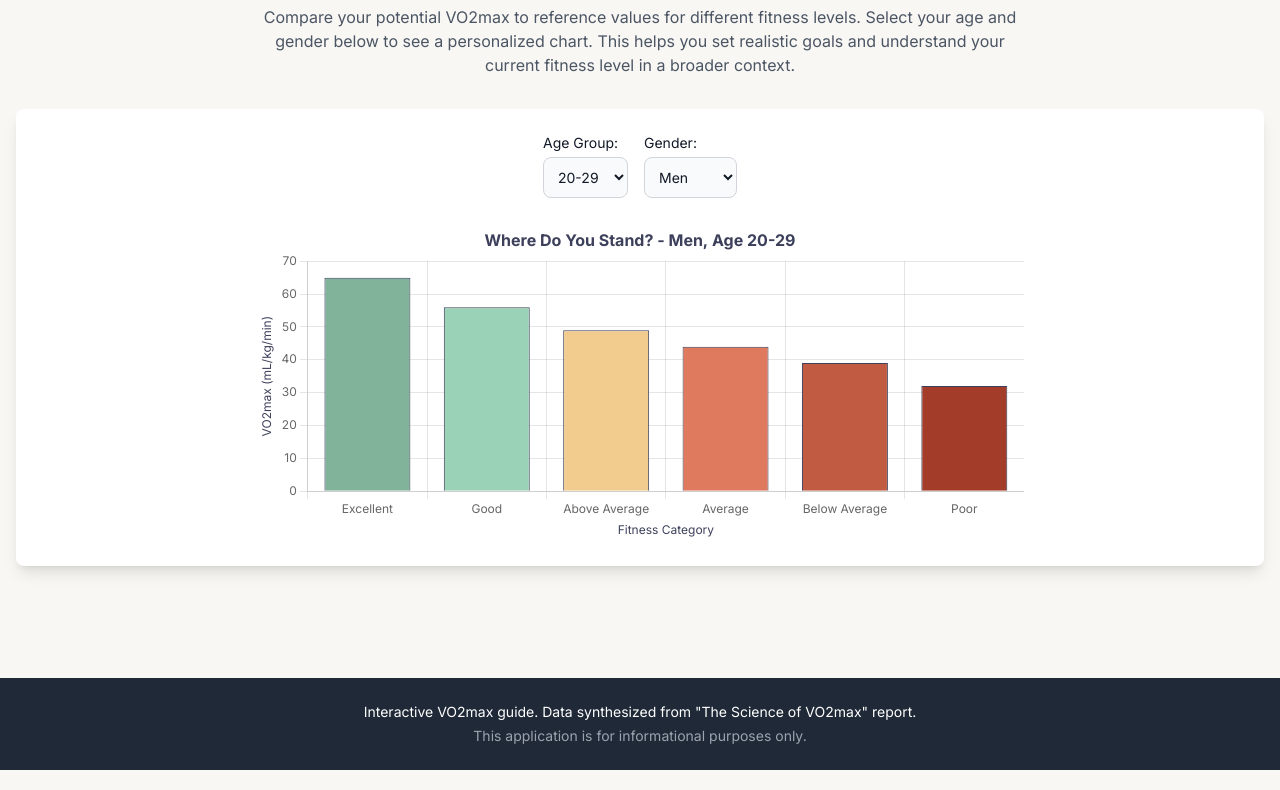
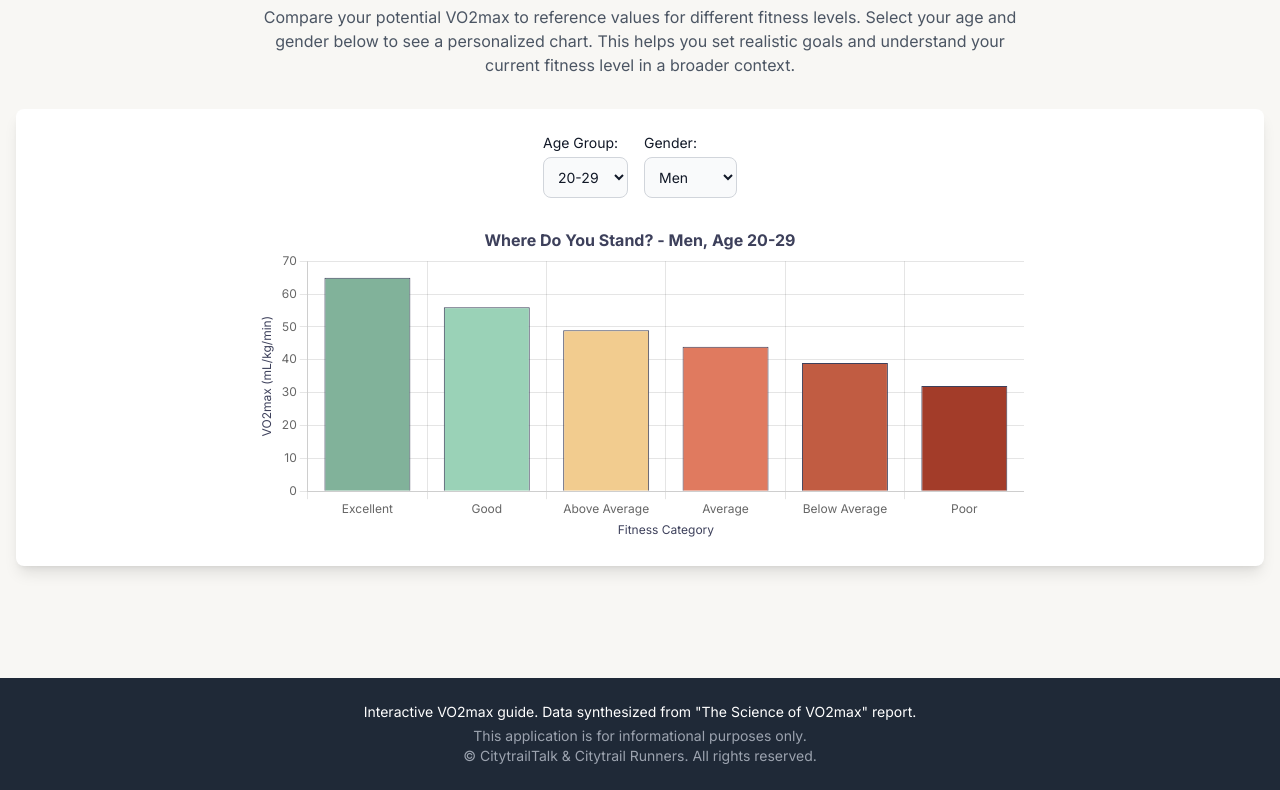
Before and after one commit to taweewut/VO2Max, a plain HTML site: page index.html in a window 1280 px wide. Shown: the part 2756-3546 px from the top of the page. Drawn offline with nearby package versions, Linux system fonts and the light colour scheme.

Commit message:
Add files via upload

```diff
--- a/index.html
+++ b/index.html
@@ -247,7 +247,7 @@
     <footer class="bg-gray-800 text-white mt-16">
         <div class="container mx-auto px-4 py-6 text-center text-sm">
             <p data-translate="footer_main">Interactive VO2max guide. Data synthesized from "The Science of VO2max" report.</p>
-            <p class="text-gray-400 mt-1" data-translate="footer_sub">This application is for informational purposes only.</p>
+            <p class="text-gray-400 mt-1" data-translate="footer_sub">This application is for informational purposes only.<br>© CitytrailTalk &amp; Citytrail Runners. All rights reserved.</p>
         </div>
     </footer>
 
@@ -321,7 +321,7 @@
                     gender_men: "Men",
                     gender_women: "Women",
                     footer_main: "Interactive VO2max guide. Data synthesized from \"The Science of VO2max\" report.",
-                    footer_sub: "This application is for informational purposes only.",
+                    footer_sub: "This application is for informational purposes only.<br>© CitytrailTalk & Citytrail Runners. All rights reserved.",
                 },
                 th: {
                     title: "วิทยาศาสตร์แห่ง VO2max",
@@ -387,7 +387,7 @@
                     gender_men: "ชาย",
                     gender_women: "หญิง",
                     footer_main: "คู่มือ VO2max แบบอินเทอร์แอคทีฟ ข้อมูลสังเคราะห์จากรายงาน 'The Science of VO2max'",
-                    footer_sub: "แอปพลิเคชันนี้มีวัตถุประสงค์เพื่อให้ข้อมูลเท่านั้น",
+                    footer_sub: "แอปพลิเคชันนี้มีวัตถุประสงค์เพื่อให้ข้อมูลเท่านั้น<br>สงวนลิขสิทธิ์ โดย CitytrailTalk และ Citytrail Runners",
                 }
             };
 
```
